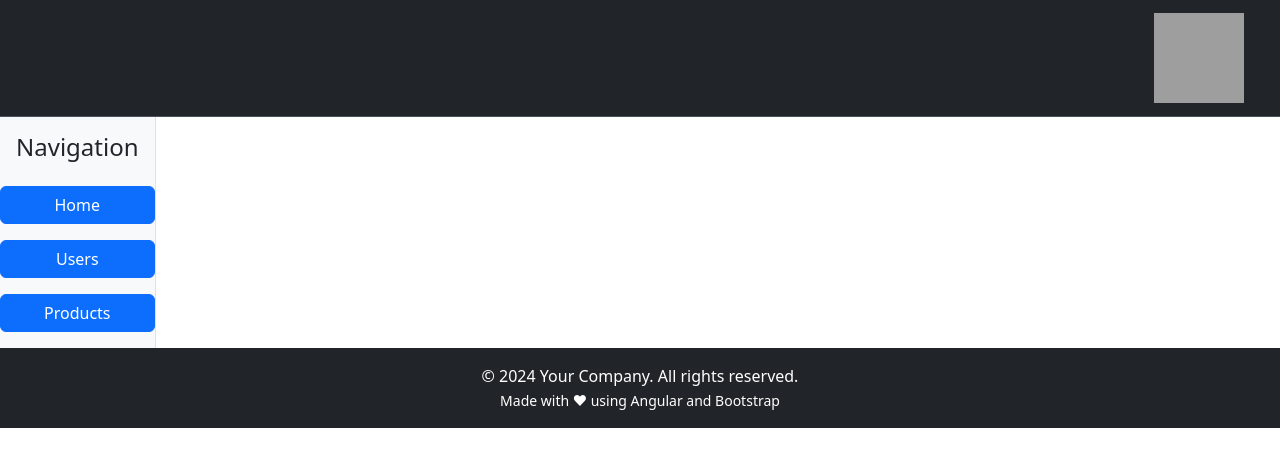
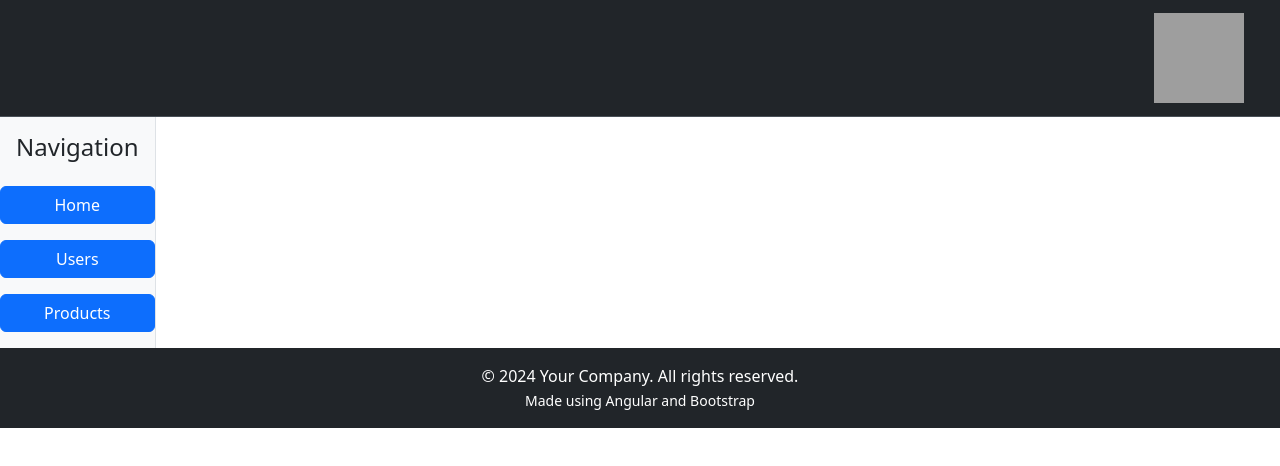
Before and after one commit to mohamed97139713/BibAngular, an Angular app: page / in a window 1280 px wide. Shown: the top 466 px of the page. Built offline with nearby package versions, Linux system fonts and the light colour scheme; grey boxes are pictures that could not be loaded.

Commit message:
Deine Commit-Nachricht

```diff
--- a/src/app/footer/footer.component.html
+++ b/src/app/footer/footer.component.html
@@ -1,6 +1,6 @@
 <footer class="bg-dark text-white text-center py-3 mt-auto">
     <div class="container">
         <p class="mb-0">© 2024 Your Company. All rights reserved.</p>
-        <small>Made with ❤ using Angular and Bootstrap</small>
+        <small>Made using Angular and Bootstrap</small>
     </div>
 </footer>
```
